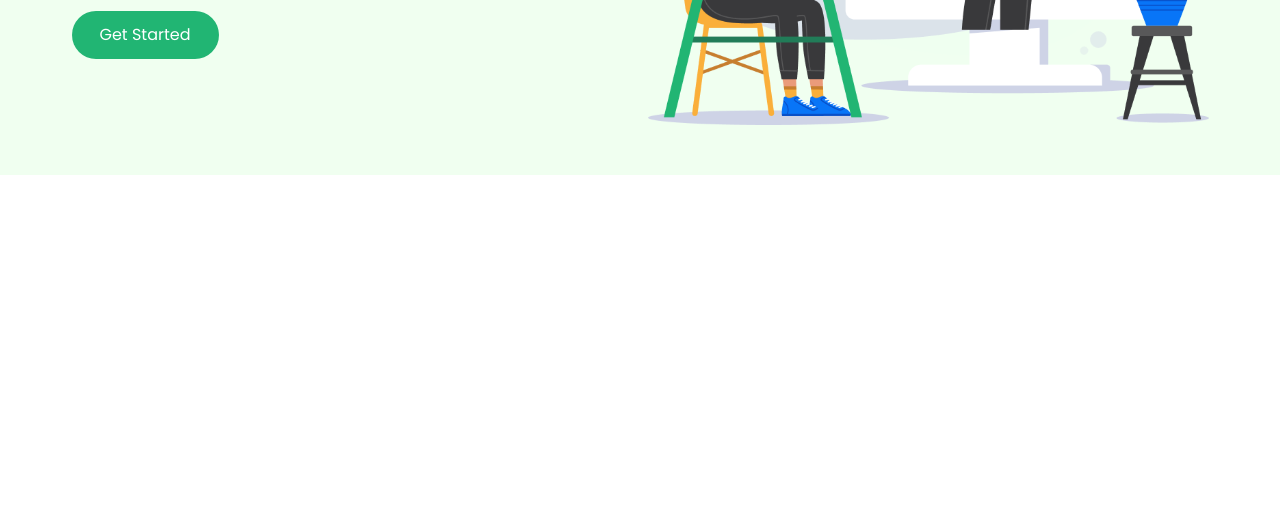
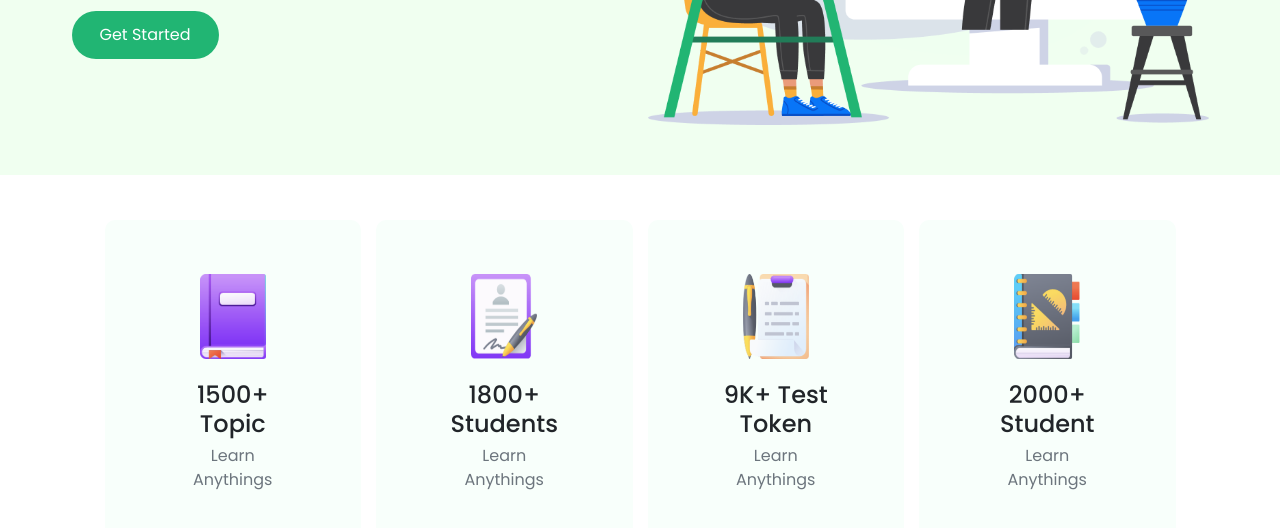
Before and after one commit to rishadkhan803/e-school, a plain HTML site: page index.html in a window 1280 px wide. Shown: the part 394-922 px from the top of the page. Before the commit the page ends 800 px from the top, so only its background shows below. Drawn offline with Linux system fonts and the light colour scheme.

Commit message:
added features section

```diff
--- a/css/queries.css
+++ b/css/queries.css
@@ -1,3 +1,9 @@
+@media (max-width: 1192px) {
+  #feature .column {
+    padding: 5rem 3.6rem;
+  }
+}
+
 @media (max-width: 992px) {
   .navbar {
     padding: 3rem 0 1rem 0;
@@ -5,6 +11,18 @@
 
   #header .row .right {
     margin-top: 3rem;
+  }
+}
+
+@media (max-width: 930px) {
+  #feature .column {
+    padding: 4.5rem 2.6rem;
+  }
+}
+
+@media (max-width: 765px) {
+  #feature .column {
+    padding: 5rem;
   }
 }
 
--- a/css/style.css
+++ b/css/style.css
@@ -7,6 +7,7 @@
 
   /* Font */
   --fs-xxl: clamp(2rem, 10vw, 5rem);
+  --fs-md: clamp(1.6rem, 10vw, 2.4rem);
   --fs-sm: clamp(1.4rem, 10vw, 1.6rem);
 }
 
@@ -95,3 +96,32 @@ a:hover {
   font-size: var(--fs-sm);
   margin: 2rem 0 1.4rem 0;
 }
+
+/* Section: Feature */
+#feature {
+  margin: 4.5rem;
+  font-size: var(--fs-sm);
+}
+
+#feature .column {
+  padding: 5.4rem 6.6rem;
+  border-radius: 1rem;
+  background-color: var(--color-bg-light);
+  transition: all 0.3s;
+}
+
+#feature .column:hover {
+  background: #ffffff;
+  box-shadow: 0px 20px 40px rgba(0, 0, 0, 0.1);
+}
+
+#feature .column img {
+  width: 66px;
+  height: 85px;
+}
+
+#feature .column h3 {
+  font-size: var(--fs-md);
+  font-weight: 500;
+  margin-top: 2.2rem;
+}
--- a/index.html
+++ b/index.html
@@ -87,6 +87,41 @@
       </div>
     </header>
 
+    <!-- Section: Feature -->
+    <section id="feature">
+      <div class="container">
+        <div class="row gap-4 justify-content-center text-align-center">
+          <div
+            class="col column d-flex flex-column align-items-center justify-content-center"
+          >
+            <img class="icon" src="icon/book.png" alt="" />
+            <h3>1500+ Topic</h3>
+            <p class="text-muted">Learn Anythings</p>
+          </div>
+          <div
+            class="col column d-flex flex-column align-items-center justify-content-center"
+          >
+            <img class="icon" src="icon/Student.png" alt="" />
+            <h3>1800+ Students</h3>
+            <p class="text-muted">Learn Anythings</p>
+          </div>
+          <div
+            class="col column d-flex flex-column align-items-center justify-content-center"
+          >
+            <img class="icon" src="icon/Test.png" alt="" />
+            <h3>9K+ Test Token</h3>
+            <p class="text-muted">Learn Anythings</p>
+          </div>
+          <div
+            class="col column d-flex flex-column align-items-center justify-content-center"
+          >
+            <img class="icon" src="icon/Students.png" alt="" />
+            <h3>2000+ Student</h3>
+            <p class="text-muted">Learn Anythings</p>
+          </div>
+        </div>
+      </div>
+    </section>
     <!-- Javascript -->
     <script src="bootstrap/js/bootstrap.bundle.js"></script>
   </body>
```
